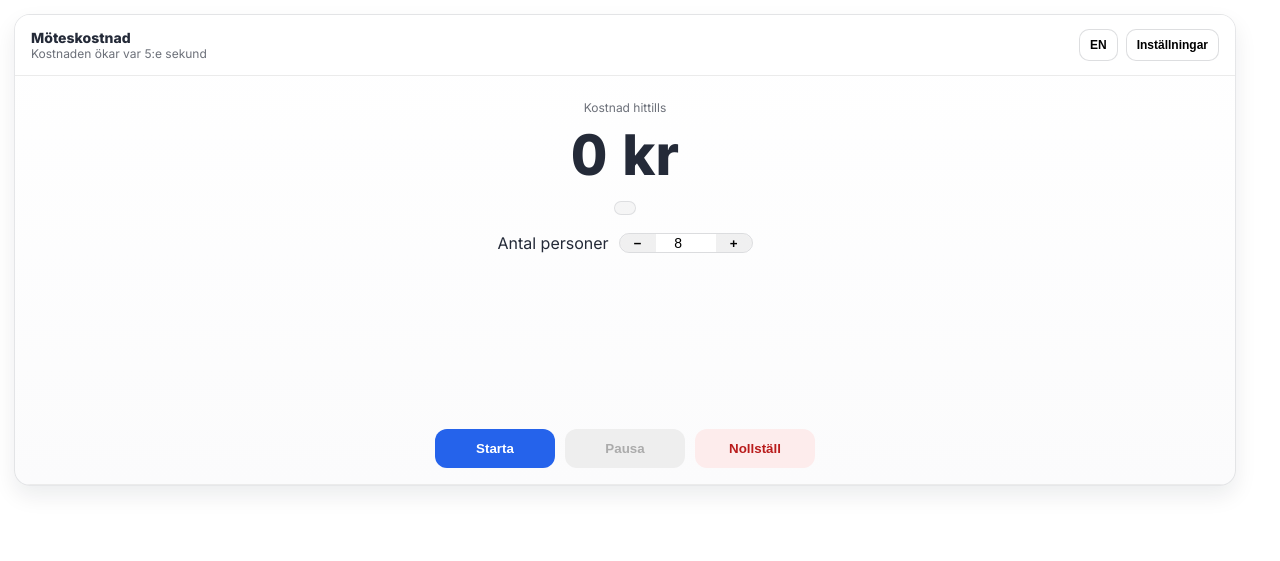
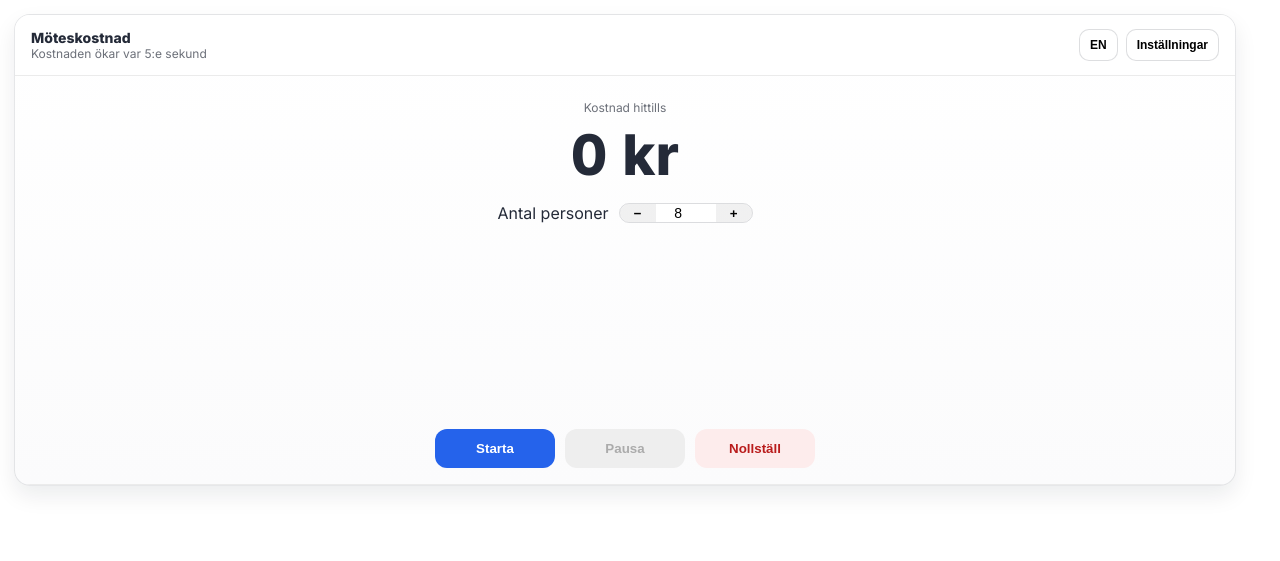
Before and after one commit to praps229/meeting-cost-widget, a plain HTML site: page index.html in a window 1280 px wide. Drawn offline with Linux system fonts and the light colour scheme.

Commit message:
Update index.html

```diff
--- a/index.html
+++ b/index.html
@@ -221,7 +221,6 @@
     <div class="main">
       <div class="label" id="t_cost_label"></div>
       <div id="cost" class="big">0 kr</div>
-      <div class="pill" id="t_time"></div>
 
       <div class="people">
         <span id="t_people"></span>
```
